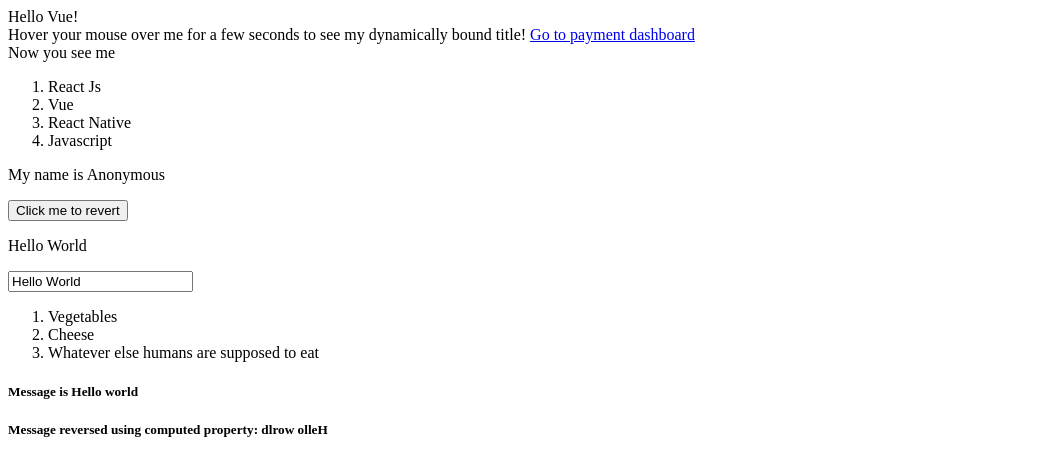
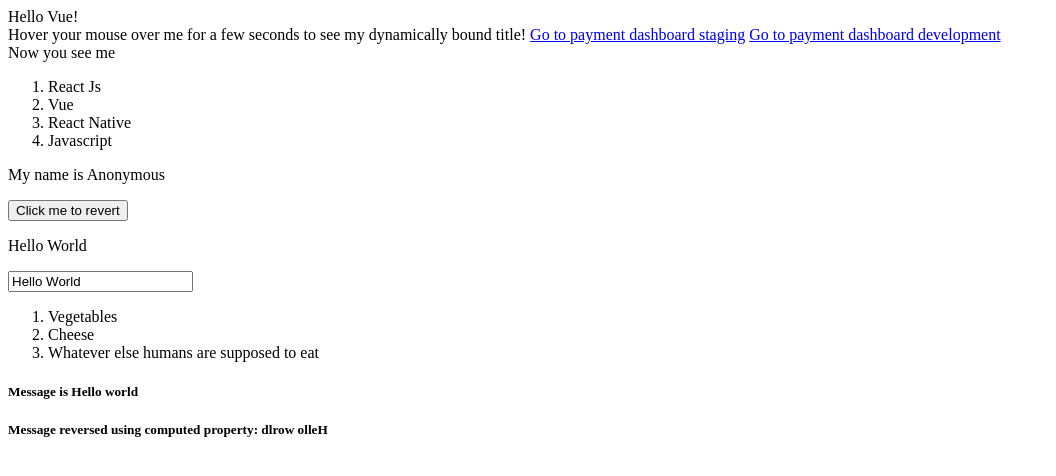
Before and after one commit to jacobtoobler/jacobtoobler, a plain HTML site: page index.html in a window 1280 px wide. Shown: the whole page, without its empty margins (0-1056 px from the left). Drawn offline with nearby package versions, Linux system fonts and the light colour scheme.

Commit message:
Update index.html

```diff
--- a/index.html
+++ b/index.html
@@ -8,7 +8,9 @@
         Hover your mouse over me for a few seconds
         to see my dynamically bound title!
     </span>
-    <a href="https://payments.gosite.cloud/" >Go to payment dashboard</a>
+    <a href="https://payments.gosite.cloud/" >Go to payment dashboard staging</a>
+    <a href="http://localhost:3000/" >Go to payment dashboard development</a>
+
 </div>
 
 
```
